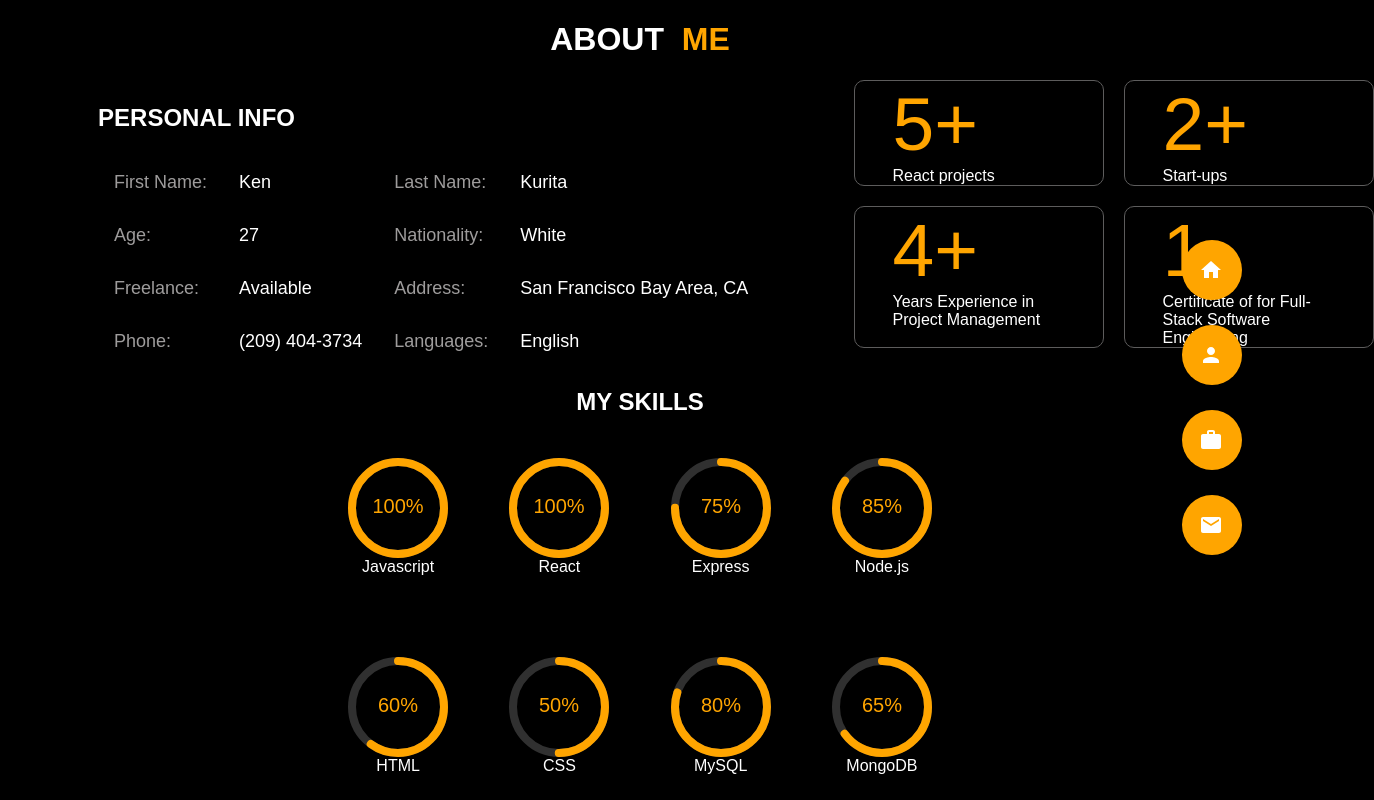
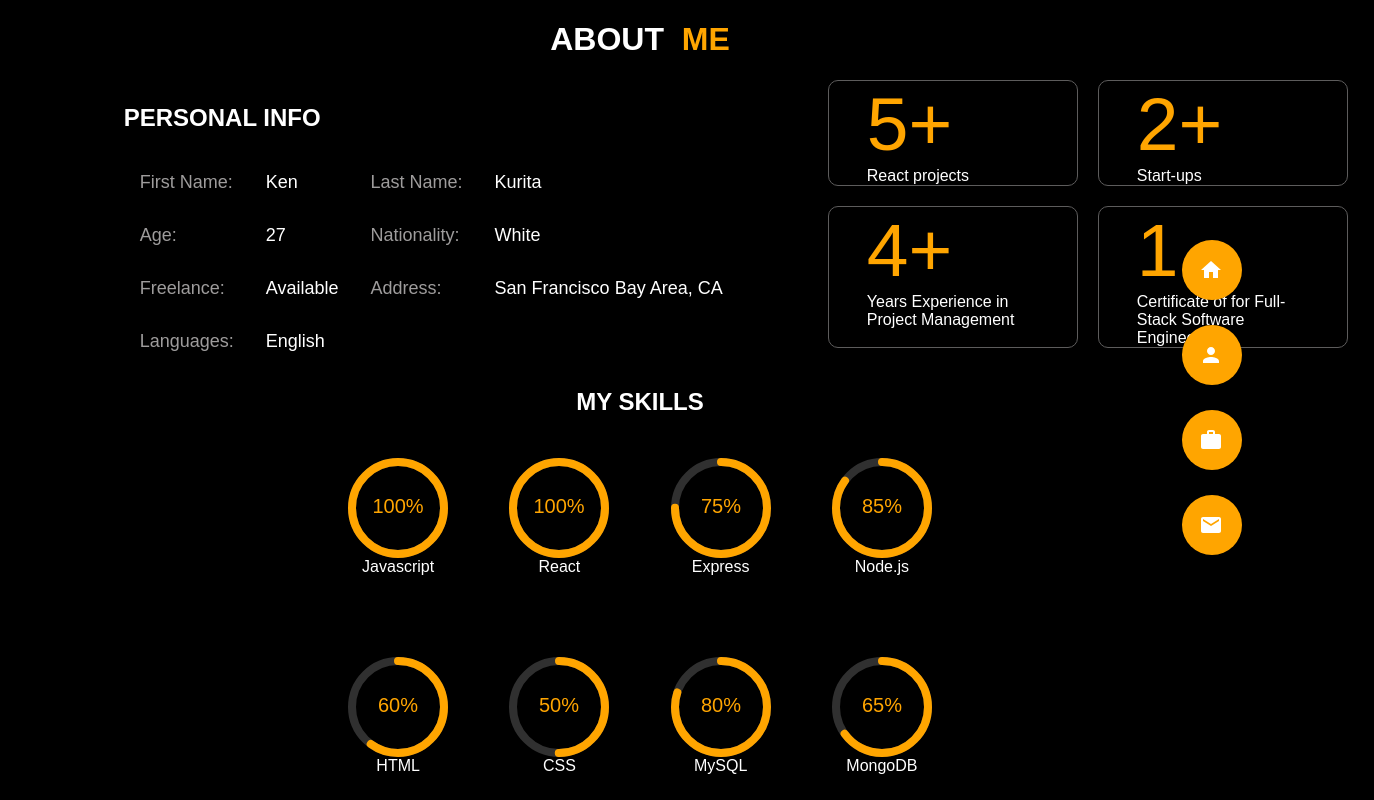
Before and after one commit to KenKurita/portfolio, a React app: page /about in a window 1280 px wide. Shown: the top 800 px of the page, 1374 px wide, since content can reach past the window. Built offline with nearby package versions, Linux system fonts and the light colour scheme.

Commit message:
removed phone

```diff
--- a/src/client/components/LandingPage/RightButtonsFolder/About.jsx
+++ b/src/client/components/LandingPage/RightButtonsFolder/About.jsx
@@ -29,7 +29,6 @@ export default function About(props) {
               <div class="cell">Address: </div><div class="response">San Francisco Bay Area, CA</div>
             </div>
             <div class="row">
-              <div class="cell">Phone:  </div><div class="response">(209) 404-3734</div>
               <div class="cell">Languages: </div><div class="response">English</div>
             </div>
           </div>
```
